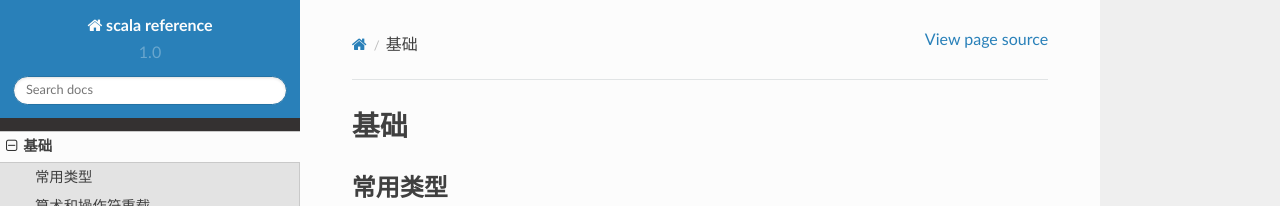
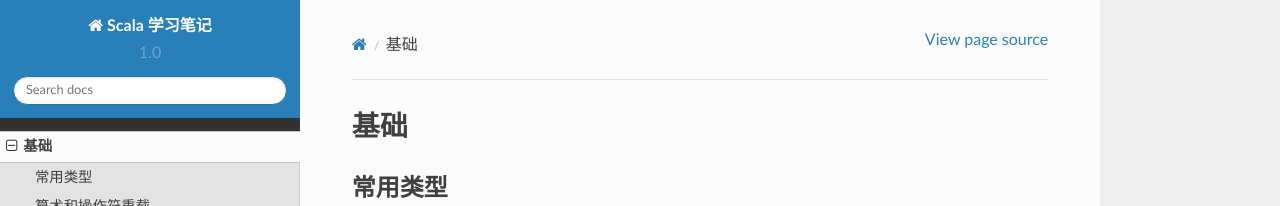
Before and after one commit to nummy/learning-scala, a Sphinx documentation site: the page built from source/chapter/chapter01.rst, in a window 1280 px wide. Shown: the top 206 px of the page. Built offline with Sphinx 7.4.7 and the Read the Docs theme 2.0.0, drawn with Linux system fonts in a browser that asks for light colours; pages that are not in the unit, such as notebooks, are missing from menus.

```diff
--- a/source/conf.py
+++ b/source/conf.py
@@ -49,7 +49,7 @@ source_suffix = '.rst'
 master_doc = 'index'
 
 # General information about the project.
-project = u'scala reference'
+project = u'Scala 学习笔记'
 copyright = u'2016, nummy'
 author = u'nummy'
 
--- a/source/index.rst
+++ b/source/index.rst
@@ -12,9 +12,7 @@ Contents:
    :maxdepth: 2
    :glob:
 
-   chapter/chapter01
-   chapter/chapter02
-
+   chapter/*
 
 
 Indices and tables
```
